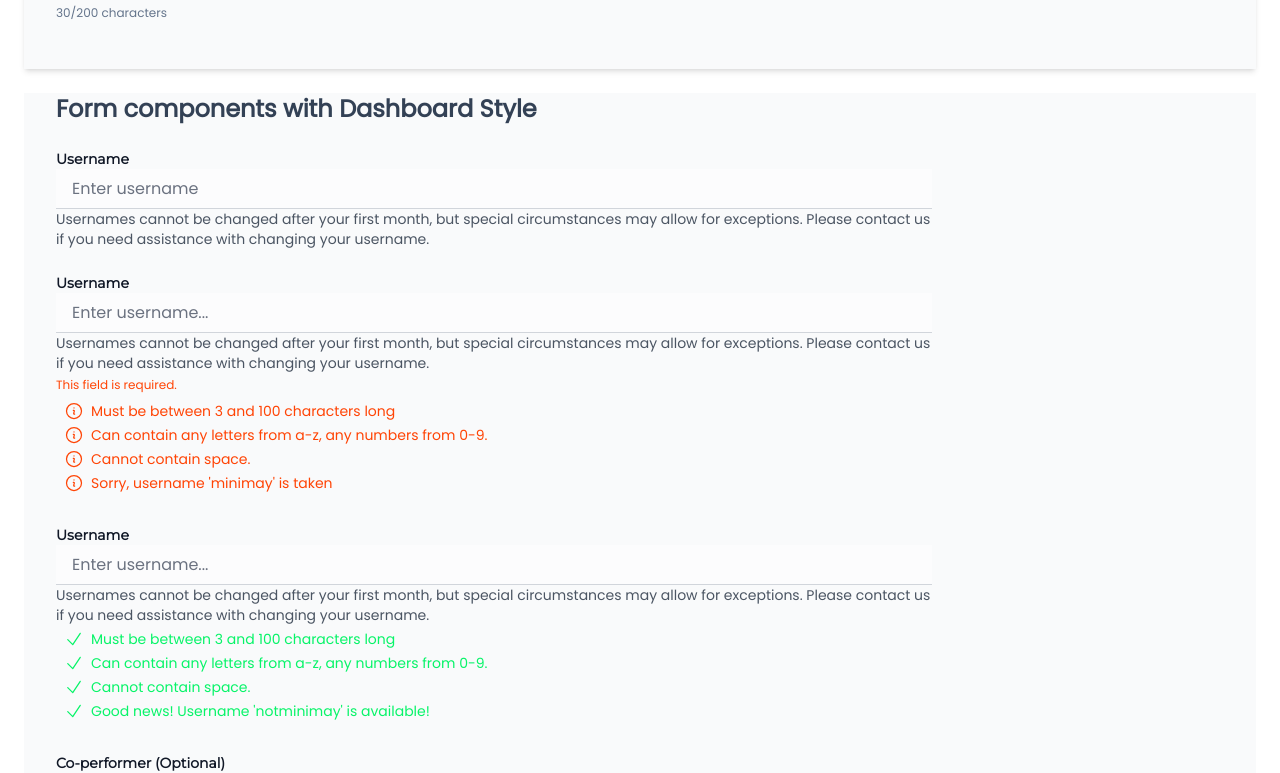
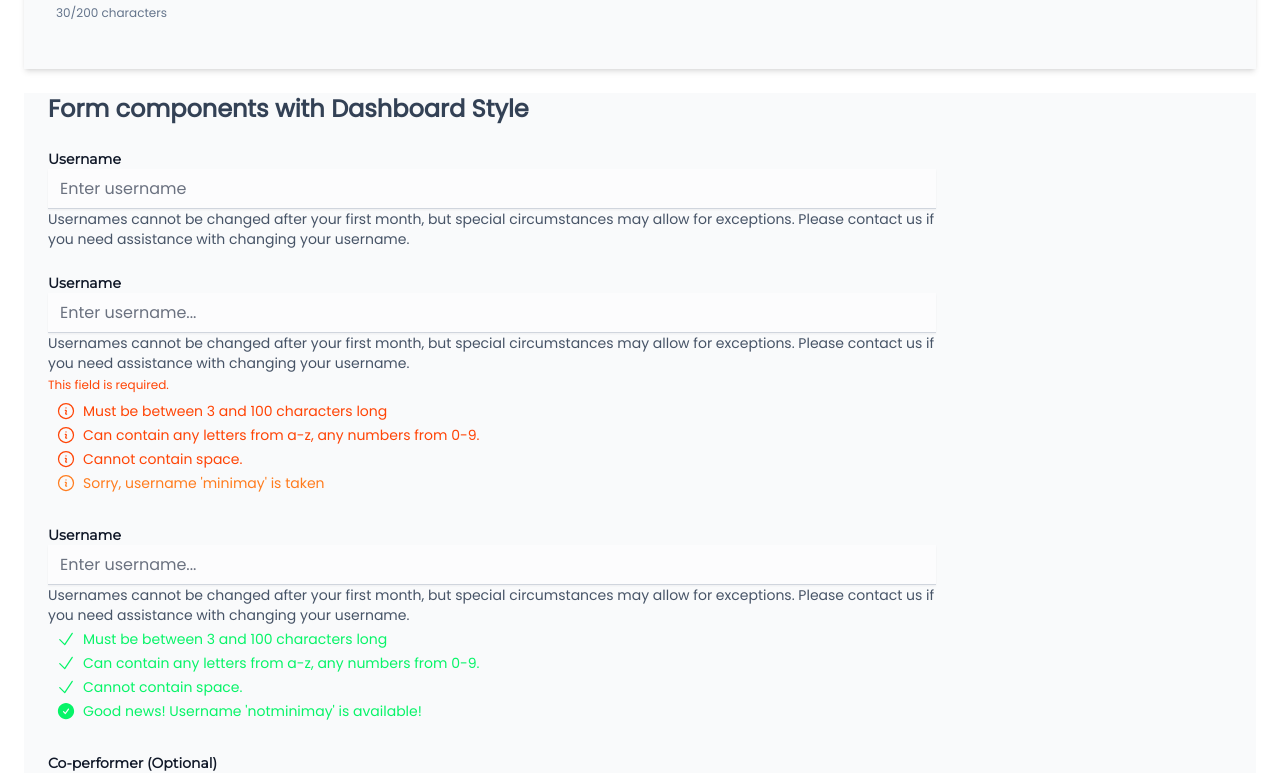
Before and after one commit to SahilDudhatWork/oliver-vue, a Vue app: page /demo in a window 1280 px wide. Shown: the part 3230-4003 px from the top of the page. Built offline with nearby package versions, Linux system fonts and the light colour scheme.

Commit message:
fix ui issue

```diff
--- a/src/Views/Components/input/InputComponentDashboard.vue
+++ b/src/Views/Components/input/InputComponentDashboard.vue
@@ -32,7 +32,7 @@
         :type="type"
         v-if="type !== 'textarea'"
         @input="$emit('update:modelValue', ($event.target as HTMLInputElement).value)"
-        :class="[leftIcon ? 'pl-1' : 'pl-1', rightIcon ? 'pr-1' : 'pr-1']"
+        :class="[leftIcon ? 'pl-1' : 'pl-0', rightIcon ? 'pr-1' : 'pr-0']"
       />
 
       <textarea
@@ -62,7 +62,7 @@
     <!-- required-error-text -->
     <span
       v-if="requiredDisplay === 'required-text-error'"
-      class="inline-flex items-center text-xs leading-loose text-[#ff4405] dark:text-dark-warning"
+      class="inline-flex items-center text-xs leading-loose text-[#FF4405] dark:text-dark-warning"
       >This field is required.</span
     >
 
@@ -72,14 +72,30 @@
         <li
           v-for="(errorObj, index) in errors"
           :key="index"
-          class="flex w-full gap-[.4375rem] text-[#ff4405] dark:text-dark-warning"
+          class="flex w-full gap-[.4375rem] dark:text-dark-warning"
+          :class="
+            index === errors.length - 1 ? 'text-[#FF7C1E]' : 'text-[#FF4405] dark:text-dark-warning'
+          "
         >
           <component
             v-if="errorObj.icon"
             :is="errorObj.icon"
-            class="block w-[1.125rem] h-[1.125rem] md:w-[1.25rem] md:h-[1.25rem] text-[#07f468]Light dark:text-dark-successLight"
+            class="block w-[1.125rem] h-[1.125rem] md:w-[1.25rem] md:h-[1.25rem] Light dark:text-dark-successLight"
+            :class="
+              index === errors.length - 1
+                ? 'text-[#FF7C1E]'
+                : 'text-[#FF4405] dark:text-dark-warning'
+            "
           />
-          <span class="text-sm text-[#ff4405] dark:text-dark-warning">{{ errorObj.error }}</span>
+          <span
+            class="text-sm dark:text-dark-warning"
+            :class="
+              index === errors.length - 1
+                ? 'text-[#FF7C1E]'
+                : 'text-[#FF4405] dark:text-dark-warning'
+            "
+            >{{ errorObj.error }}</span
+          >
         </li>
       </ul>
     </div>
@@ -193,16 +209,16 @@ const inputConfig = {
       targetAttribute: "wrapper3",
       addClass:
         props.type === "textarea"
-          ? "w-full px-3.5 py-2.5 h-[5.5rem] border-b border-gray-300 dark:border-dark-border rounded-input rounded-b-none shadow-input dark:shadow-dark-input bg-white/50 dark:bg-dark-bg-light"
-          : "flex items-center px-3 py-2 h-10 border-b border-gray-300 dark:border-dark-border rounded-input shadow-input dark:shadow-dark-input bg-white/50 dark:bg-dark-bg-light gap-2",
+          ? "w-full px-3.5 py-2.5 h-[5.5rem] border-b rounded-xs border-[#D0D5DD] dark:border-dark-border rounded-input rounded-b-none shadow-input shadow-[0px_1px_2px_0px_#1018280D] dark:shadow-dark-input bg-white/50 dark:bg-dark-bg-light"
+          : "flex items-center px-3 py-2 h-10 border-b rounded-xs border-[#D0D5DD] dark:border-dark-border rounded-input shadow-input shadow-[0px_1px_2px_0px_#1018280D] dark:shadow-dark-input bg-white/50 dark:bg-dark-bg-light gap-2",
       addAttributes: { "data-wrapper": "wrapper3" },
     },
   ],
   elm: {
     addClass:
       props.type === "textarea"
-        ? "w-full text-base font-normal text-gray-900 dark:text-dark-text bg-transparent border-none focus:outline-none placeholder-gray-500 dark:placeholder-dark-text placeholder:text-base placeholder:leading-6 placeholder:font-normal"
-        : "flex-1 text-base font-normal text-gray-900 dark:text-dark-text bg-transparent border-none focus:outline-none placeholder-gray-500 dark:placeholder-dark-text placeholder:text-base placeholder:leading-6 placeholder:font-normal",
+        ? "w-full text-base font-normal text-[#101828] dark:text-dark-text bg-transparent border-none focus:outline-none placeholder-gray-500 dark:placeholder-dark-text placeholder:text-base placeholder:leading-6 placeholder:font-normal"
+        : "flex-1 text-base font-normal text-[#101828] dark:text-dark-text bg-transparent border-none focus:outline-none placeholder-gray-500 dark:placeholder-dark-text placeholder:text-base placeholder:leading-6 placeholder:font-normal",
     addAttributes: {
       type: props.type === "textarea" ? "textarea" : "text",
     },
@@ -211,14 +227,14 @@ const inputConfig = {
     label: {
       addClass:
         props.requiredDisplay === "italic-text"
-          ? "flex items-center justify-between block text-sm font-bold text-gray-900 dark:text-dark-text font-Montserrat italic"
-          : "block text-sm font-bold text-gray-900 dark:text-dark-text font-Montserrat",
+          ? "flex items-center justify-between block text-sm font-bold text-[#101828] dark:text-dark-text font-Montserrat italic"
+          : "block text-sm font-bold text-[#101828] dark:text-dark-text font-Montserrat",
       addAttributes: {
         for: "input-id",
       },
     },
     description: {
-      addClass: "text-sm text-gray-600 dark:text-dark-text",
+      addClass: "text-sm text-[#475467] dark:text-dark-text",
       addAttributes: {
         "data-description": "true",
       },
--- a/src/Views/DemoPage.vue
+++ b/src/Views/DemoPage.vue
@@ -203,7 +203,7 @@
           </div>
         </section>
 
-        <section class="bg-gray-50 px-8 mx-4 flex flex-col gap-6">
+        <section class="bg-gray-50 px-6 mx-4 flex flex-col gap-6">
           <h1 class="text-2xl font-semibold">Form components with Dashboard Style</h1>
           <div class="w-3/4">
             <InputComponentDashbaord
@@ -271,7 +271,7 @@
                 },
                 {
                   message: 'Good news! Username \'notminimay\' is available!',
-                  icon: CheckIcon,
+                  icon: CheckCircleIcon,
                 },
               ]"
             />
@@ -402,6 +402,7 @@ import {
   MagnifyingGlassIcon,
   QuestionMarkCircleIcon,
 } from "@heroicons/vue/24/outline";
+import { CheckCircleIcon } from "@heroicons/vue/24/solid";
 import InputDefaultComponent from "./Components/input/InputDefaultComponent.vue";
 import Input from "./Components/Form/Input.vue";
 import InputComponentDashbaord from "./Components/input/InputComponentDashboard.vue";
```
